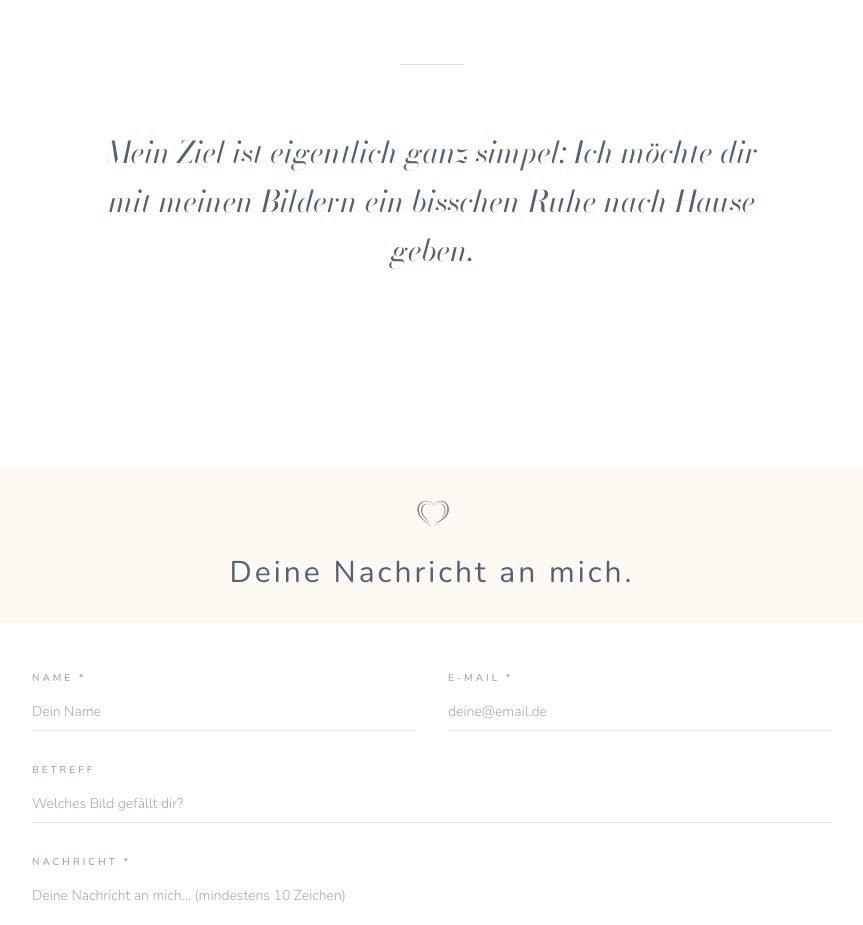
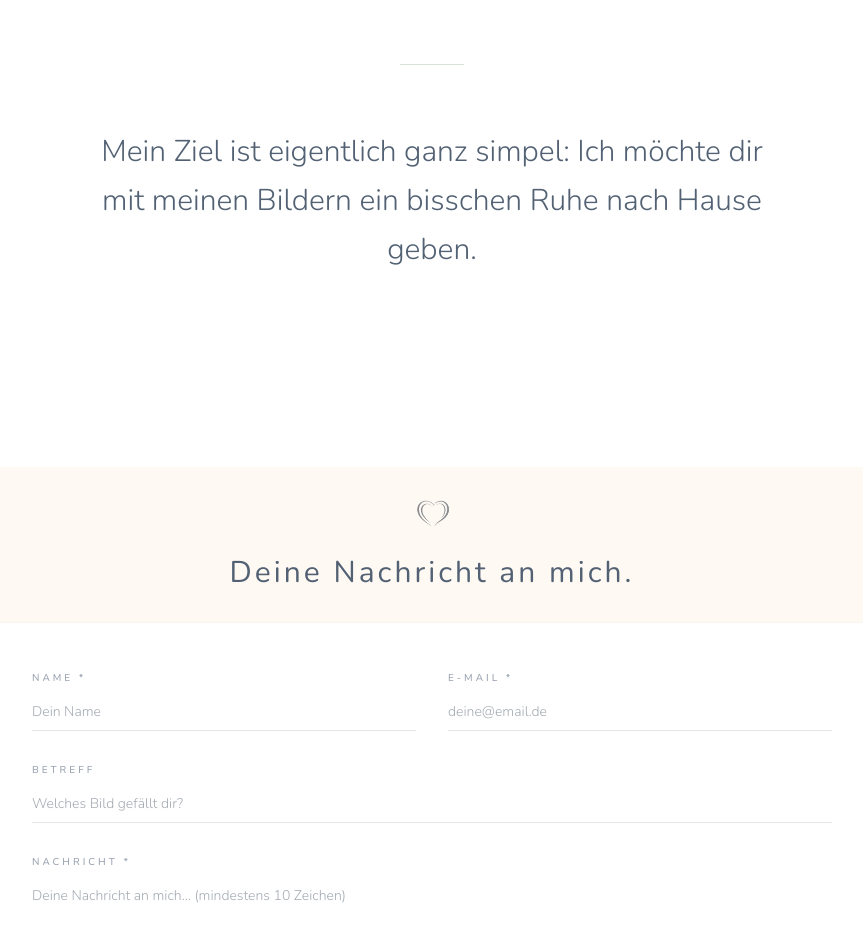
Before and after one commit to Ceport17/webseiteAmelie, a React (Vite) app: page / in a window 1280 px wide. Shown: the part 4620-5545 px from the top of the page, without its empty margins (208-1071 px from the left). Built offline with nearby package versions, Linux system fonts and the light colour scheme.

Commit message:
Fourth Commit-live

```diff
--- a/src/components/About.tsx
+++ b/src/components/About.tsx
@@ -66,7 +66,7 @@ export default function About() {
           className="relative pt-16 max-w-2xl mx-auto text-center"
         >
           <div className="absolute top-0 left-1/2 -translate-x-1/2 w-16 h-[1px] bg-salbei/30"></div>
-          <p className="text-mauve font-serif italic text-2xl md:text-3xl leading-relaxed">
+          <p className="text-mauve font-sans font-light text-2xl md:text-3xl leading-relaxed">
             Mein Ziel ist eigentlich ganz simpel: <br className="md:hidden" />Ich möchte dir mit meinen Bildern ein bisschen Ruhe nach Hause geben.
           </p>
         </motion.div>
--- a/src/components/Footer.tsx
+++ b/src/components/Footer.tsx
@@ -33,7 +33,7 @@ export default function Footer() {
           </div>
           <div>
             <span className="block text-[10px] uppercase tracking-[0.3em] text-gray-400 mb-4 font-medium">Folgen</span>
-            <a href="https://www.instagram.com/" target="_blank" rel="noopener noreferrer" className="text-sm text-gray-600 hover:text-mauve transition-colors">Instagram</a>
+            <a href="https://www.instagram.com/amelie.artstudio" target="_blank" rel="noopener noreferrer" className="text-sm text-gray-600 hover:text-mauve transition-colors">Instagram</a>
           </div>
         </div>
       </div>
```
